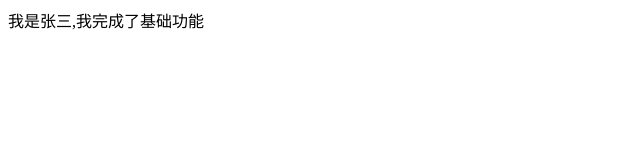
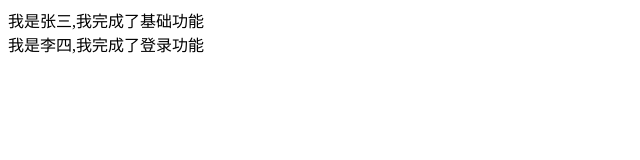
Before and after one commit to ning01/twotext, a plain HTML site: page index.html in a window 1280 px wide. Shown: the whole page, without its empty margins (0-640 px from the left). Drawn offline with Linux system fonts and the light colour scheme.

Commit message:
我是李四,我完成了登录功能

```diff
--- a/index.html
+++ b/index.html
@@ -8,5 +8,6 @@
   </head>
   <body>
     <div>我是张三,我完成了基础功能</div>
+    <div>我是李四,我完成了登录功能</div>
   </body>
 </html>
```
